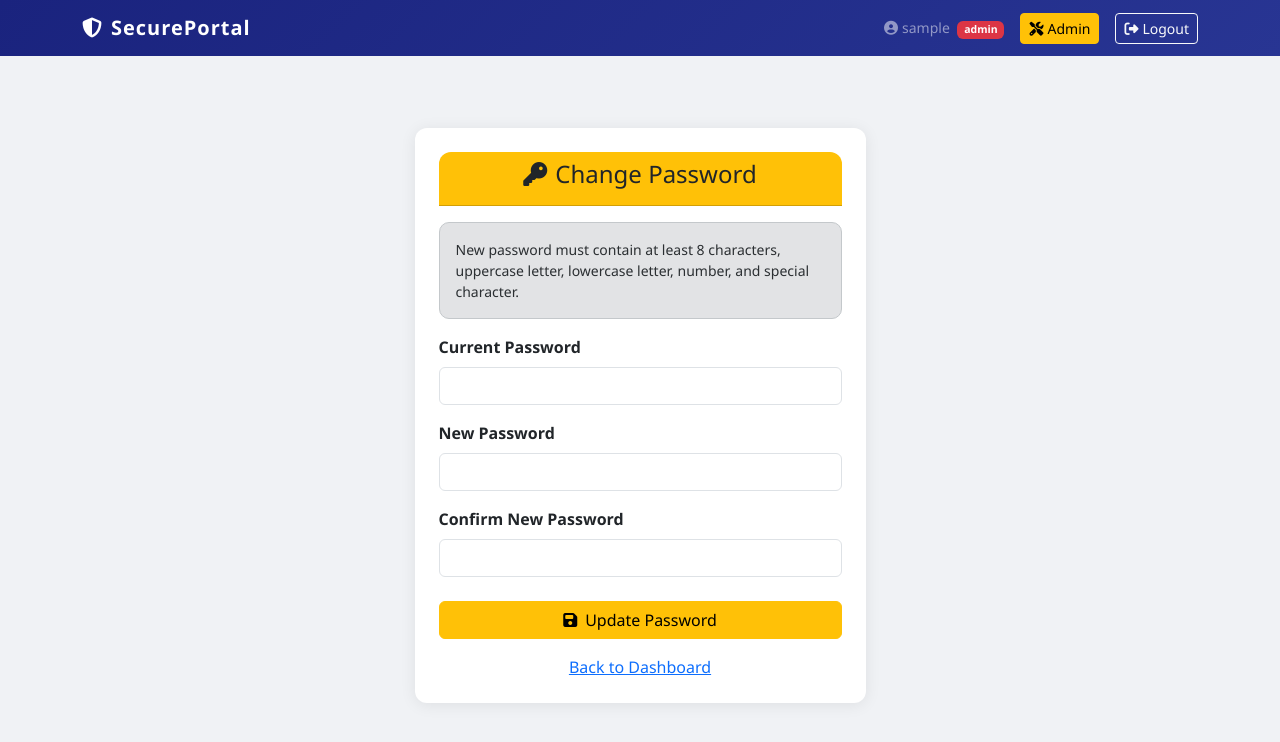
After one commit to ustunesma/Secure_Student_Portal, a Flask app: page /change_password in a window 1280 px wide. The commit adds this page. Shown: the top 742 px of the page. Run offline with Flask 3, Linux system fonts and the light colour scheme; the visitor is signed in with stand-in values (Sample User, id 1); parts of the project's set-up code (start-up, migrations or seed data) failed here and were passed over; some libraries are stand-ins or nearby versions.

Commit message:
add change password feature and fixed validation

```diff
--- a/app.py
+++ b/app.py
@@ -15,7 +15,6 @@ app.config.update(
     SESSION_COOKIE_SECURE=False
 )
 csrf = CSRFProtect(app)
-failed_logins = {}
 MAX_ATTEMPTS = 3
 LOCK_TIME = 60
 # ── Encryption ─────────────────────────────────────────────────────────────────
@@ -218,6 +217,74 @@ def logout():
     flash("You have been logged out.", "info")
     return redirect(url_for("login"))
 
+@app.route("/change_password", methods=["GET", "POST"])
+@login_required
+def change_password():
+    if request.method == "POST":
+        current_password = request.form["current_password"]
+        new_password = request.form["new_password"]
+        confirm_password = request.form["confirm_password"]
+
+        conn = get_db()
+        user = conn.execute(
+            "SELECT * FROM users WHERE id = ?", (session["user_id"],)
+        ).fetchone()
+
+        if not bcrypt.checkpw(current_password.encode(), user["password"].encode()):
+            conn.close()
+            flash("Current password is incorrect.", "danger")
+            return render_template("change_password.html")
+
+        if new_password != confirm_password:
+            conn.close()
+            flash("New passwords do not match.", "danger")
+            return render_template("change_password.html")
+
+        if len(new_password) < 8:
+            conn.close()
+            flash("New password must be at least 8 characters.", "danger")
+            return render_template("change_password.html")
+
+        if " " in new_password:
+            conn.close()
+            flash("New password cannot contain spaces.", "danger")
+            return render_template("change_password.html")
+
+        if not any(char.isupper() for char in new_password):
+            conn.close()
+            flash("New password must contain at least one uppercase letter.", "danger")
+            return render_template("change_password.html")
+
+        if not any(char.islower() for char in new_password):
+            conn.close()
+            flash("New password must contain at least one lowercase letter.", "danger")
+            return render_template("change_password.html")
+
+        if not any(char.isdigit() for char in new_password):
+            conn.close()
+            flash("New password must contain at least one number.", "danger")
+            return render_template("change_password.html")
+
+        if not any(char in "!@#$%^&*()" for char in new_password):
+            conn.close()
+            flash("New password must contain at least one special character.", "danger")
+            return render_template("change_password.html")
+
+        hashed = bcrypt.hashpw(new_password.encode(), bcrypt.gensalt()).decode()
+
+        conn.execute(
+            "UPDATE users SET password = ? WHERE id = ?",
+            (hashed, session["user_id"])
+        )
+        conn.commit()
+        conn.close()
+
+        flash("Password changed successfully. Please log in again.", "success")
+        session.clear()
+        return redirect(url_for("login"))
+
+    return render_template("change_password.html")
+
 # ── Student dashboard — READ ONLY ──────────────────────────────────────────────
 @app.route("/dashboard")
 @login_required
--- /dev/null
+++ b/templates/change_password.html
@@ -0,0 +1,46 @@
+{% extends "base.html" %}
+{% block title %}Change Password{% endblock %}
+
+{% block content %}
+<div class="row justify-content-center">
+  <div class="col-md-5">
+    <div class="card p-4 mt-5">
+      <div class="card-header bg-warning text-dark text-center mb-3">
+        <h4><i class="fas fa-key me-2"></i>Change Password</h4>
+      </div>
+
+      <div class="alert alert-secondary small">
+        New password must contain at least 8 characters, uppercase letter,
+        lowercase letter, number, and special character.
+      </div>
+
+      <form method="POST">
+        <input type="hidden" name="csrf_token" value="{{ csrf_token() }}">
+
+        <div class="mb-3">
+          <label class="form-label fw-semibold">Current Password</label>
+          <input type="password" name="current_password" class="form-control" required>
+        </div>
+
+        <div class="mb-3">
+          <label class="form-label fw-semibold">New Password</label>
+          <input type="password" name="new_password" class="form-control" required>
+        </div>
+
+        <div class="mb-4">
+          <label class="form-label fw-semibold">Confirm New Password</label>
+          <input type="password" name="confirm_password" class="form-control" required>
+        </div>
+
+        <button type="submit" class="btn btn-warning w-100">
+          <i class="fas fa-save me-2"></i>Update Password
+        </button>
+      </form>
+
+      <p class="text-center mt-3 mb-0">
+        <a href="/dashboard">Back to Dashboard</a>
+      </p>
+    </div>
+  </div>
+</div>
+{% endblock %}
--- a/templates/register.html
+++ b/templates/register.html
@@ -17,10 +17,10 @@
           </div>
         </div>
         <div class="mb-4">
-          <label class="form-label fw-semibold">Password <small class="text-muted">(min 6 chars)</small></label>
+          <label class="form-label fw-semibold">Password <small class="text-muted">(min 8 chars)</small></label>
           <div class="input-group">
             <span class="input-group-text"><i class="fas fa-key"></i></span>
-            <input type="password" name="password" class="form-control" required minlength="6"/>
+            <input type="password" name="password" class="form-control" required minlength="8"/>
           </div>
         </div>
         <button type="submit" class="btn btn-success w-100">
```
Also changed, not shown: templates/dashboard.html (+14 -2 lines).
